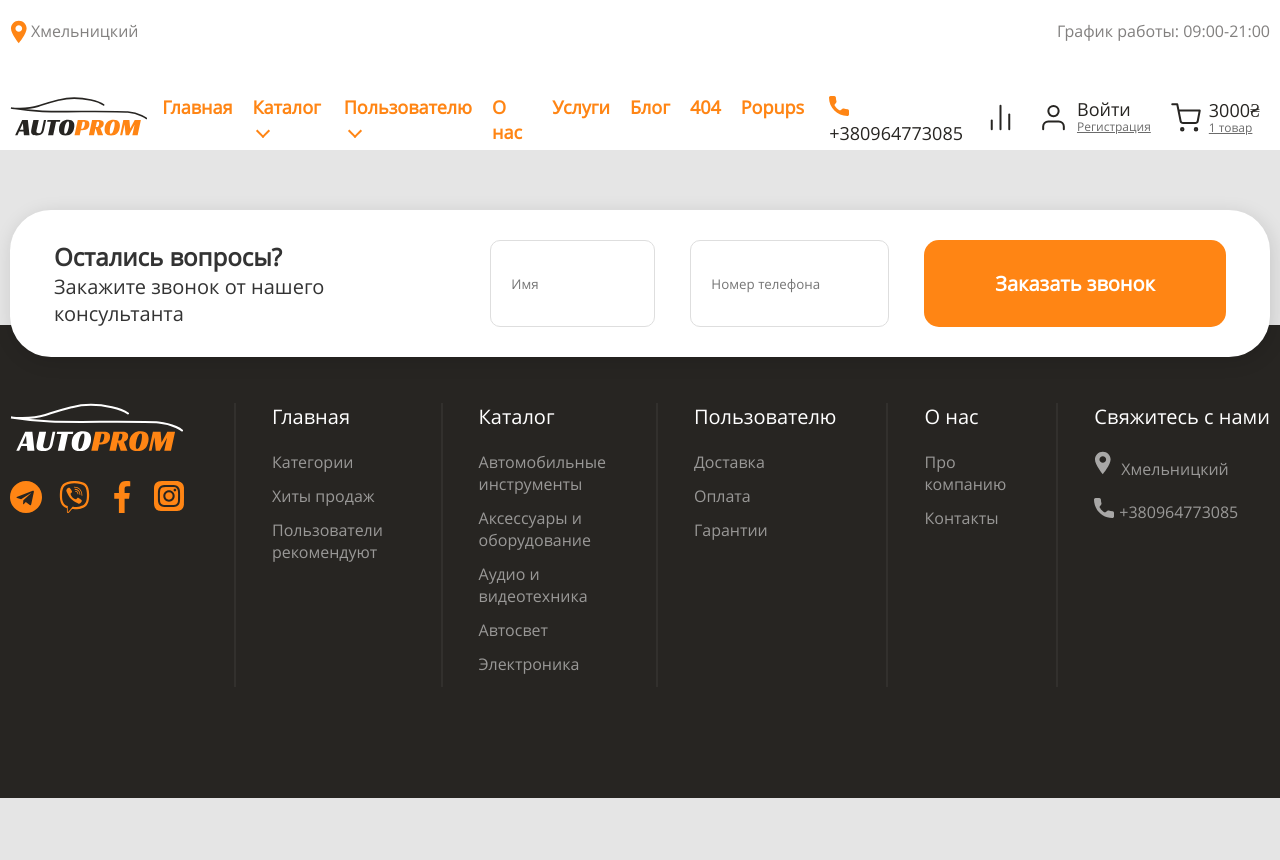
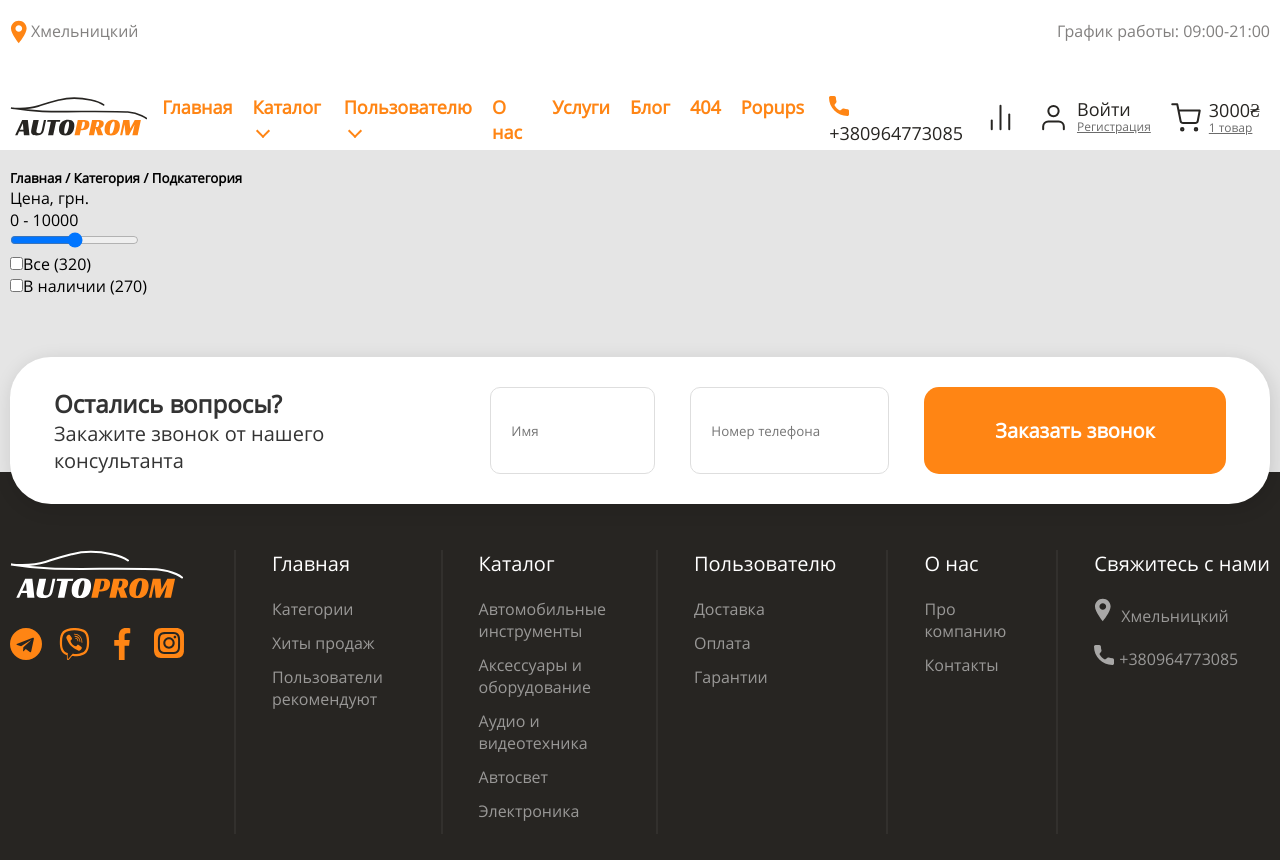
Before and after one commit to tschernysh/AUTOPROM, a React (Create React App) app: page /subcategory in a window 1280 px wide. Shown: the top 860 px of the page. Before the commit the page ends 800 px from the top, so only its background shows below. Built offline with nearby package versions, Linux system fonts and the light colour scheme.

Commit message:
started subcategory

```diff
--- a/src/App.js
+++ b/src/App.js
@@ -14,6 +14,7 @@ import Error404 from "./components/Error404/Error404";
 import Popups from "./components/Popups/Popups";
 import ShoppingCart from "./components/ShoppingCart/ShoppingCart";
 import Catalog from "./components/Catalog/Catalog";
+import Subcategory from "./components/Subcategory/Subcategory";
 
 function App() {
   return (
@@ -32,6 +33,7 @@ function App() {
         <Route path='/popups' render={() => <Popups />}/>
         <Route path='/cart' render={() => <ShoppingCart />}/>
         <Route path='/catalog' render={() => <Catalog />}/>
+        <Route path='/subcategory' render={() => <Subcategory />}/>
       {/*</div>*/}
       <Footer />
     </div>
--- /dev/null
+++ b/src/components/Subcategory/Subcategory.jsx
@@ -0,0 +1,17 @@
+import s from './Subcategory.module.css'
+import SubcategoryFilter from "./SubcategoryFilter/SubcategoryFilter";
+
+const Subcategory = () => {
+    return(
+        <>
+            <div className={s.container}>
+                <h5>Главная / Категория / Подкатегория</h5>
+                <div className="subcategory__wrapper">
+                    <SubcategoryFilter />
+                </div>
+            </div>
+        </>
+    )
+}
+
+export default Subcategory
--- /dev/null
+++ b/src/components/Subcategory/Subcategory.module.css
@@ -0,0 +1,5 @@
+.container{
+    max-width: 1360px;
+    margin: 0 auto;
+    padding: 0px 10px;
+}
--- /dev/null
+++ b/src/components/Subcategory/SubcategoryFilter/SubcategoryFilter.jsx
@@ -0,0 +1,24 @@
+const SubcategoryFilter = () => {
+    return(
+        <div>
+            <div className="">
+                <p>Цена, грн.</p>
+                <p>0 - 10000</p>
+                <input multiple={true} type="range"/>
+            </div>
+            <div className="">
+                <p></p>
+                <div className="">
+                    <input type="checkbox"/>
+                    <span>Все (320)</span>
+                </div>
+                <div className="">
+                    <input type="checkbox"/>
+                    <span>В наличии (270)</span>
+                </div>
+            </div>
+        </div>
+    )
+}
+
+export default SubcategoryFilter
```
Also changed, not shown: src/components/Subcategory/SubcategoryFilter/SubcategoryFilter.module.css (added).
